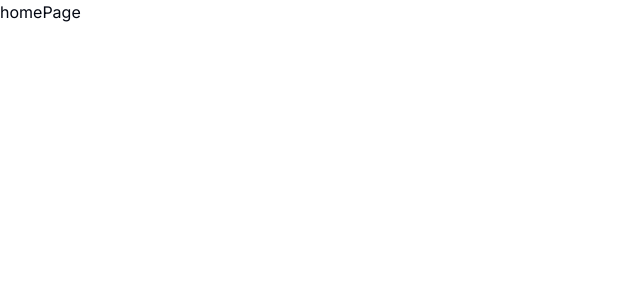
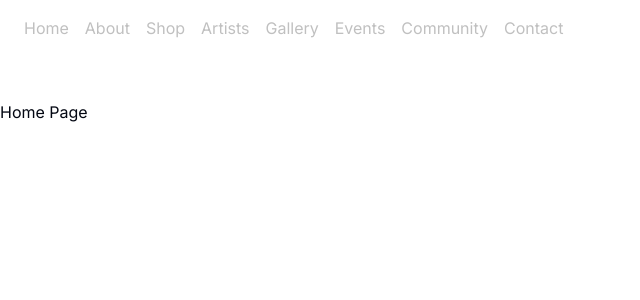
Before and after one commit to Hamza-Walker/DreamAlley, a Next.js app: page / in a window 1280 px wide. Shown: the top 300 px of the page, without its empty margins (0-640 px from the left). Built offline with nearby package versions, Linux system fonts and the light colour scheme.

Commit message:
set up the navbar in componants/ui/navbar . added three different files one for item list than a css modul and one for the navbar settings

```diff
--- a/package.json
+++ b/package.json
@@ -14,6 +14,7 @@
   },
   "dependencies": {
     "@radix-ui/react-icons": "^1.3.0",
+    "@radix-ui/react-navigation-menu": "^1.1.4",
     "class-variance-authority": "^0.7.0",
     "clsx": "^2.1.0",
     "dotenv": "^16.4.0",
@@ -30,12 +31,14 @@
   },
   "devDependencies": {
     "@types/node": "^20",
+    "@types/pg": "^8.11.0",
     "@types/react": "^18",
     "@types/react-dom": "^18",
     "autoprefixer": "^10.0.1",
     "eslint": "^8",
     "eslint-config-next": "14.1.0",
     "postcss": "^8",
+    "stylelint": "^16.2.1",
     "tailwindcss": "^3.3.0",
     "typescript": "^5"
   }
--- a/src/app/(site)/page.tsx
+++ b/src/app/(site)/page.tsx
@@ -1,9 +1,16 @@
-import React from 'react'
 
-const  homePage = () => {
+'use client';
+
+import NavigationMenuComponent from '../../components/ui/navbar/Navigation-menu';
+import React from 'react';
+
+const HomePage = () => {
   return (
-    <div> homePage</div>
-  )
-}
+    <div>
+      <NavigationMenuComponent />
+      <div>Home Page</div>
+    </div>
+  );
+};
 
-export default  homePage
+export default HomePage;
--- /dev/null
+++ b/src/components/ui/navbar/Navbar.module.css
@@ -0,0 +1,43 @@
+/* NavigationMenu.module.css */
+.root {
+    position: sticky;
+    top:  0;
+    background-color: #ffffff
+    ; /* Example background color */
+    z-index:  40;
+    transition: all  0.15s ease-in-out;
+    min-height:  100px; /* Increased for testing */
+  }
+
+  .nav {
+    position: relative;
+    display: flex;
+    flex-direction: row;
+    justify-content: space-between;
+    padding: 1rem 0;
+  }
+
+  .navMenu {
+    display: flex;
+    justify-content: space-between;
+    margin-left: 1.5rem;
+    gap: 1rem;
+  }
+
+  .link {
+    display: inline-flex;
+    align-items: center;
+    line-height: 1.5rem;
+    transition: color 0.175s ease-in-out, transform 0.175s ease-in-out;
+    cursor: pointer;
+    color: #C0C0C0; /* Default text color (gray) */
+  }
+
+  .link:hover {
+    color: #000000; /* Hover text color (black) */
+  }
+
+  .link:focus {
+    outline: none;
+    color: #212529; /* Focus text color (a different shade of black) */
+  }
--- /dev/null
+++ b/src/components/ui/navbar/Navigation-menu.tsx
@@ -0,0 +1,72 @@
+import * as NavigationMenuPrimitive from "@radix-ui/react-navigation-menu"
+import * as React from "react"
+
+import { ChevronDownIcon } from "@radix-ui/react-icons"
+import { cn } from "../../../lib/utils"
+import { cva } from "class-variance-authority"
+import { renderNavItems } from './navItems'; // Adjust the import path based on your project structure
+import s from './Navbar.module.css'; // Import the CSS Module
+
+// Simplified NavigationMenu component
+
+const NavigationMenu = ({ children , className } : { children: React.ReactNode , className: string}) => {
+  return (
+    <NavigationMenuPrimitive.Root className={className}>
+      {children}
+    </NavigationMenuPrimitive.Root>
+  );
+};
+
+const NavigationMenuList = ({ children, className } : { children: React.ReactNode, className: string}) => {
+  return (
+    <NavigationMenuPrimitive.List className={className}>
+      {children}
+    </NavigationMenuPrimitive.List>
+  );
+};
+
+const NavigationMenuItem = NavigationMenuPrimitive.Item;
+
+const NavigationMenuTrigger = ({ children, className } : { children: React.ReactNode , className?:string}) => {
+  return (
+    <NavigationMenuPrimitive.Trigger className={className}>
+      {children}
+      {/*<ChevronDownIcon />*/}
+    </NavigationMenuPrimitive.Trigger>
+  );
+};
+
+const NavigationMenuContent = ({ children } : { children : React.ReactNode}) => {
+  return (
+    <NavigationMenuPrimitive.Content>
+      {children}
+    </NavigationMenuPrimitive.Content>
+  );
+};
+
+const NavigationMenuLink = NavigationMenuPrimitive.Link;
+
+export {
+  NavigationMenu,
+  NavigationMenuList,
+  NavigationMenuItem,
+  NavigationMenuTrigger,
+  NavigationMenuContent,
+  NavigationMenuLink,
+};
+
+
+const NavigationMenuComponent = () => {
+  return (
+    <NavigationMenu className={s.root}>
+      <div className={s.nav}>
+        <NavigationMenuList className={s.navMenu}>
+          {/* Use the renderNavItems function to render the navigation items */}
+          {renderNavItems()}
+        </NavigationMenuList>
+      </div>
+    </NavigationMenu>
+  );
+}
+
+export default NavigationMenuComponent;
--- /dev/null
+++ b/src/components/ui/navbar/navItems.tsx
@@ -0,0 +1,60 @@
+import { NavigationMenuContent, NavigationMenuItem, NavigationMenuLink, NavigationMenuTrigger } from './Navigation-menu';
+
+import React from 'react';
+import s from './Navbar.module.css';
+
+// components/navItems.tsx
+
+export const navItems = [
+  {
+    id: 'home',
+    label: 'Home',
+    href: '/',
+  },
+  {
+    id: 'about',
+    label: 'About',
+    href: '/about',
+  },
+  {
+    id: 'shop',
+    label: 'Shop',
+    href: '/shop',
+  },
+  {
+    id: 'artists',
+    label: 'Artists',
+    href: '/artists',
+  },
+  {
+    id: 'gallery',
+    label: 'Gallery',
+    href: '/gallery',
+  },
+  {
+    id: 'events',
+    label: 'Events',
+    href: '/events',
+  },
+  {
+    id: 'community',
+    label: 'Community',
+    href: '/community',
+  },
+  {
+    id: 'contact',
+    label: 'Contact',
+    href: '/contact',
+  },
+  // Add more items as needed
+];
+
+export const renderNavItems = () => {
+  return navItems.map((item) => (
+    <NavigationMenuItem key={item.id} className={s.navItem}>
+      <NavigationMenuLink href={item.href} className={s.link}>
+        <NavigationMenuTrigger className={s.trigger}>{item.label}</NavigationMenuTrigger>
+      </NavigationMenuLink>
+    </NavigationMenuItem>
+  ));
+};
--- a/tsconfig.json
+++ b/tsconfig.json
@@ -1,6 +1,5 @@
 {
 "compilerOptions": {
-    "sourceMap": true,
     "target":"es6",
     "lib": ["dom", "dom.iterable", "esnext"],
     "allowJs": true,
@@ -19,11 +18,12 @@
         "name": "next"
       }
     ],
+    "baseUrl": ".",
     "paths": {
       "@/*": ["./src/*"],
       "@/lib/*": ["lib/*"]
 		}
   },
-  "include": ["next-env.d.ts", "**/*.ts", "**/*.tsx", ".next/types/**/*.ts"],
+  "include": ["next-env.d.ts", "**/*.ts", "**/*.tsx", ".next/types/**/*.ts", "tailwind.config.js"],
   "exclude": ["node_modules"]
 }
```
Also changed, not shown: src/lib/utils.ts (renamed from lib/utils.ts), 1 other file (tests, documents, lock files or other folders).
